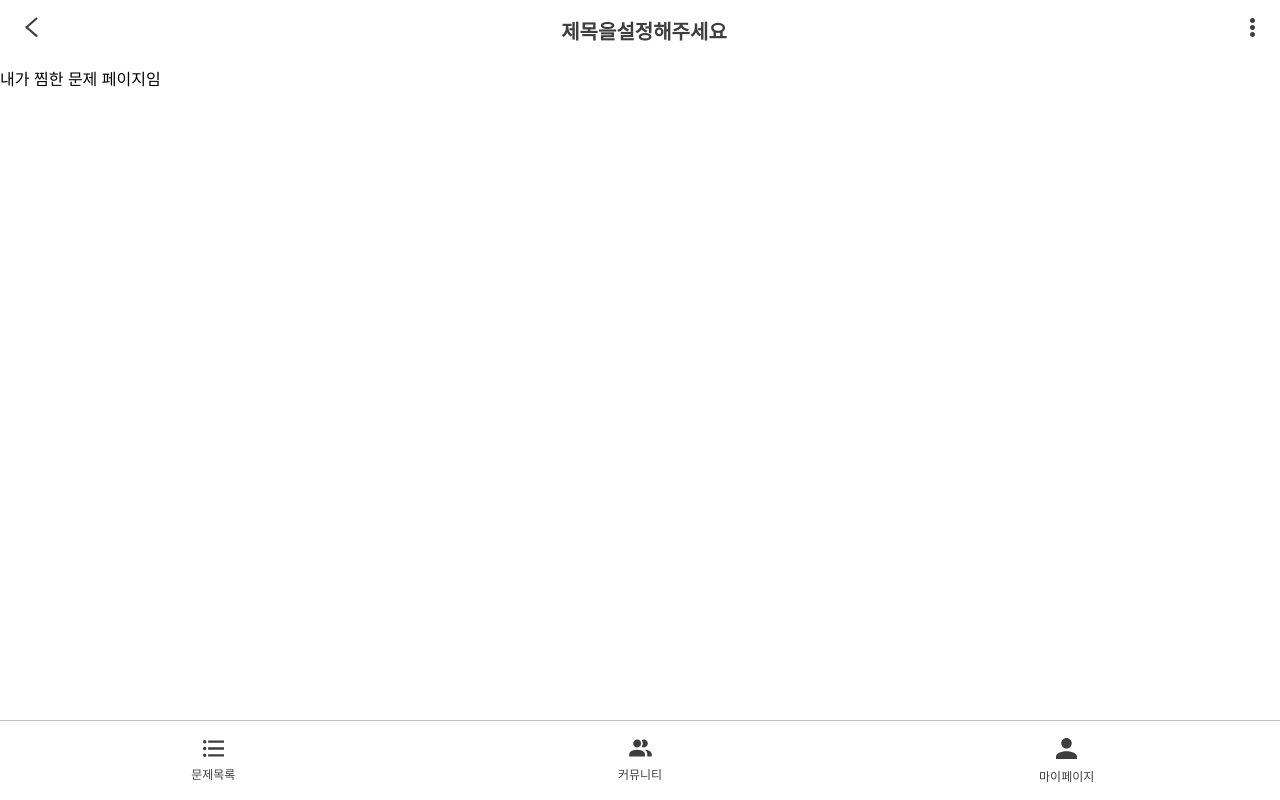
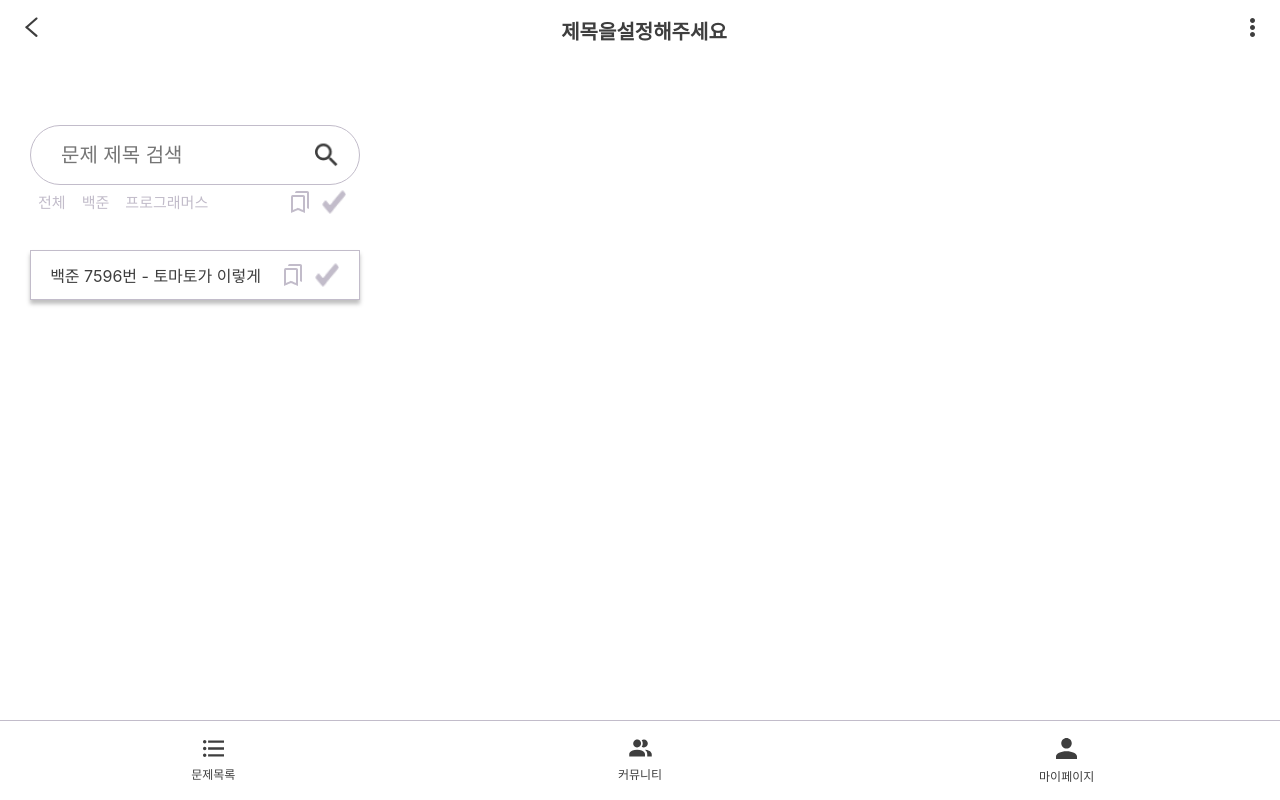
Before and after one commit to assistant8/CodeMentor, a React (Create React App) app: page /mypage/bookmark in a window 1280 px wide. Built offline with nearby package versions, Linux system fonts and the light colour scheme.

Commit message:
design: 내가 푼 문제, 내가 찜한 문제 페이지 UI

```diff
--- a/src/pages/mypage/BookMark.jsx
+++ b/src/pages/mypage/BookMark.jsx
@@ -1,4 +1,18 @@
+import { MenuContainer } from "../../components/menuContainer/MenuContainer";
+import { QuizListContainer } from "../../components/quizListContainer/QuizListContainer";
+import { UserInput } from "../../components/inputs/UserInput";
+import styles from "./BookMark.module.scss";
+
 const BookMark = () => {
-  return <div>내가 찜한 문제 페이지임</div>;
+  return (
+    <div className={styles.container}>
+      <div className={styles.searchContainer}>
+        <UserInput placeholder="문제 제목 검색" />
+        <button type="button" className={styles.searchButton}></button>
+      </div>
+      <MenuContainer />
+      <QuizListContainer />
+    </div>
+  );
 };
 export default BookMark;
--- /dev/null
+++ b/src/pages/mypage/BookMark.module.scss
@@ -0,0 +1,33 @@
+.container {
+  display: flex;
+  flex-direction: column;
+  justify-content: center;
+  align-items: center;
+  width: 100%;
+  height: 100%;
+}
+
+.searchContainer {
+  position: relative;
+  display: inline-block;
+  margin-top: 3.7rem;
+}
+
+.searchButton {
+  position: absolute;
+  top: 50%;
+  right: 1rem;
+  transform: translateY(-50%);
+  background-color: transparent;
+  border: none;
+  cursor: pointer;
+}
+
+.searchButton::before {
+  content: "";
+  display: block;
+  width: 1.43rem;
+  height: 1.43rem;
+  background-image: url("../../image/Vector.png");
+  background-size: cover;
+}
--- a/src/pages/mypage/Complete.jsx
+++ b/src/pages/mypage/Complete.jsx
@@ -1,4 +1,18 @@
+import { MenuContainer } from "../../components/menuContainer/MenuContainer";
+import { QuizListContainer } from "../../components/quizListContainer/QuizListContainer";
+import { UserInput } from "../../components/inputs/UserInput";
+import styles from "./BookMark.module.scss";
+
 const Complete = () => {
-  return <div>내가 푼 문제 페이지임</div>;
+  return (
+    <div className={styles.container}>
+      <div className={styles.searchContainer}>
+        <UserInput placeholder="문제 제목 검색" />
+        <button type="button" className={styles.searchButton}></button>
+      </div>
+      <MenuContainer />
+      <QuizListContainer />
+    </div>
+  );
 };
 export default Complete;
--- /dev/null
+++ b/src/pages/mypage/Complete.module.scss
@@ -0,0 +1,33 @@
+.container {
+  display: flex;
+  flex-direction: column;
+  justify-content: center;
+  align-items: center;
+  width: 100%;
+  height: 100%;
+}
+
+.searchContainer {
+  position: relative;
+  display: inline-block;
+  margin-top: 3.7rem;
+}
+
+.searchButton {
+  position: absolute;
+  top: 50%;
+  right: 1rem;
+  transform: translateY(-50%);
+  background-color: transparent;
+  border: none;
+  cursor: pointer;
+}
+
+.searchButton::before {
+  content: "";
+  display: block;
+  width: 1.43rem;
+  height: 1.43rem;
+  background-image: url("../../image/Vector.png");
+  background-size: cover;
+}
```
